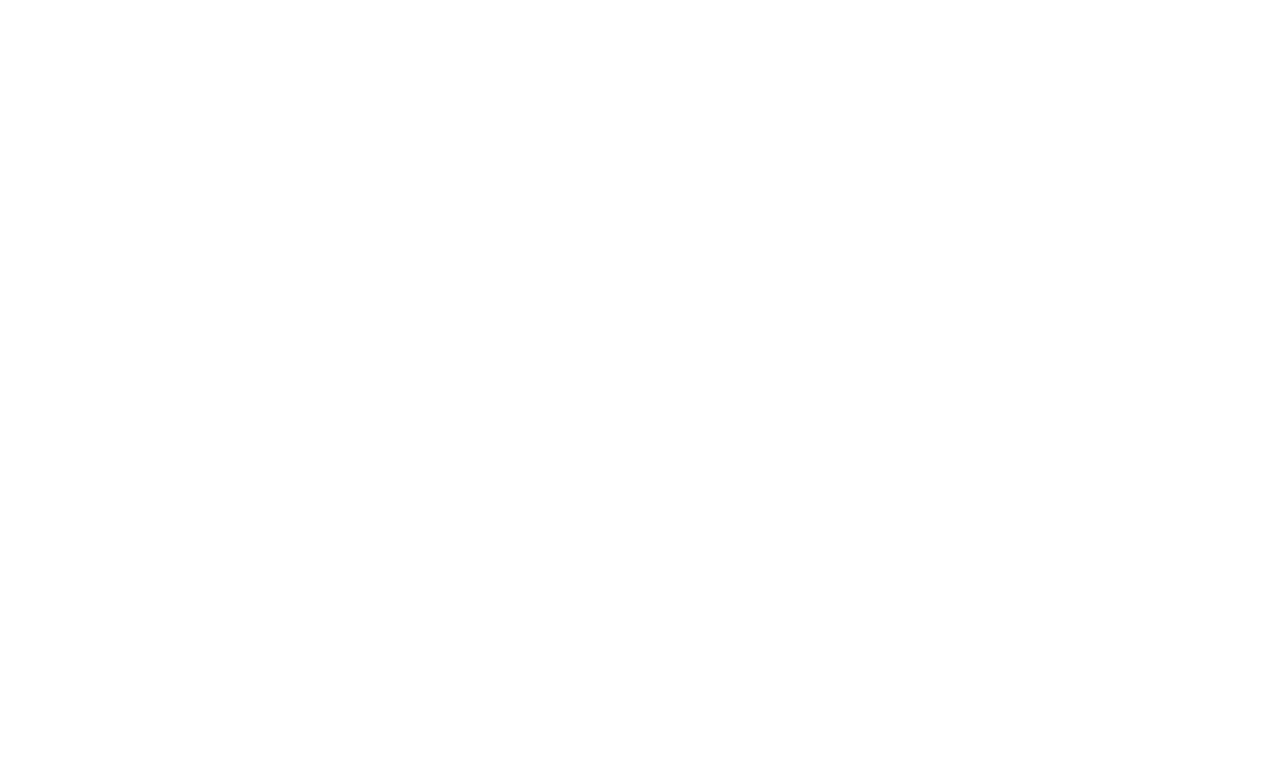
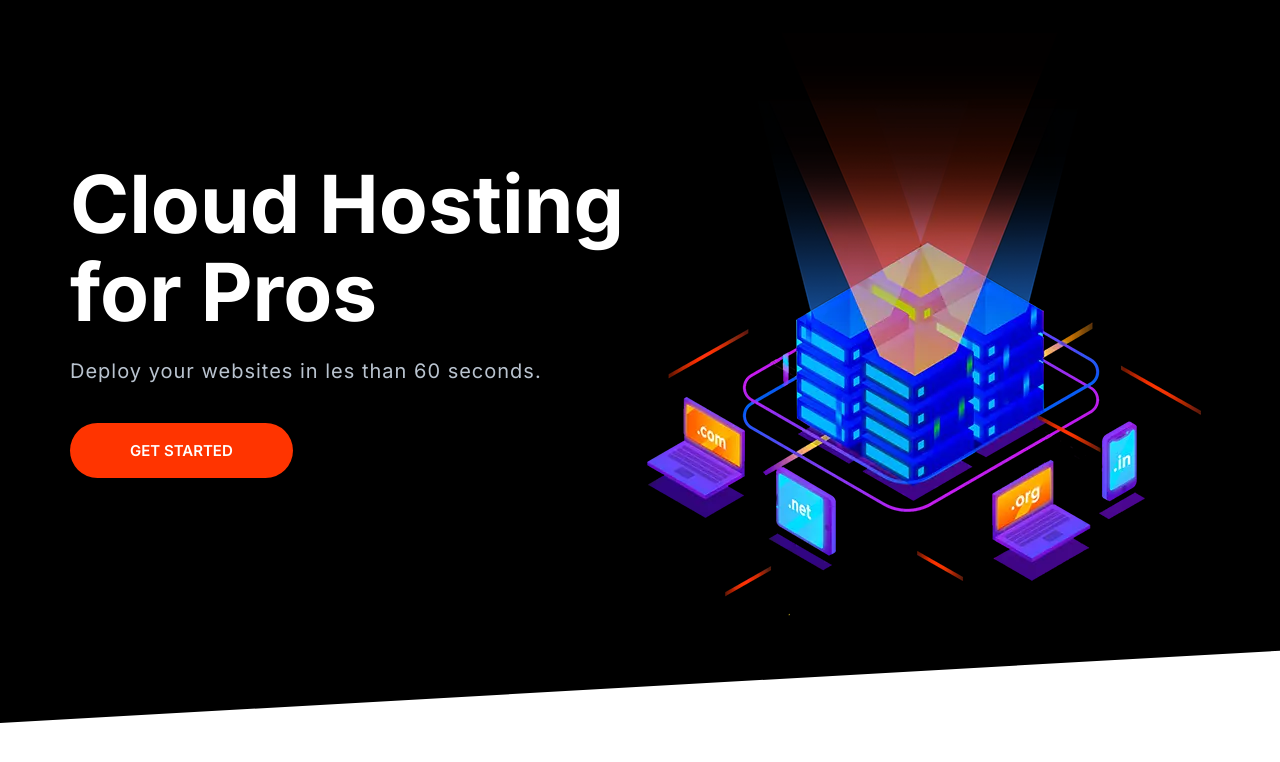
Before and after one commit to JuliaKucmierczyk/moshify-course-project, a plain HTML site: page index.html in a window 1280 px wide. Drawn offline with Linux system fonts and the light colour scheme.

Commit message:
Optimazing Images

```diff
--- a/index.html
+++ b/index.html
@@ -13,6 +13,29 @@
     <link rel="stylesheet" href="/css/styles.css" />
   </head>
   <body>
+    <section class="block block--dark block--skewed-left hero">
+      <div class="container grid grid--cols-2">
+        <header class="block__header hero__content">
+          <h1 class="block__heading">Cloud Hosting for Pros</h1>
+          <p class="hero__tagline">
+            Deploy your websites in les than 60 seconds.
+          </p>
+          <a href="" class="btn btn--accent btn--stretched">Get started</a>
+        </header>
+        <picture>
+          <source
+            type="image/webp"
+            srcset="images/banner.webp 1x, images/banner@2x.webp 2x"
+          />
+          <source
+            type="image/png"
+            srcset="images/banner.png 1x, images/banner@2x.png 2x"
+          />
+          <img class="hero__image" src="images/banner.png" alt="" />
+        </picture>
+      </div>
+    </section>
+
     <script src="js/main.js"></script>
   </body>
 </html>
```
Also changed, not shown: images/banner.png, images/banner.webp (added), images/banner@2x.png (added), images/banner@2x.webp (added).
